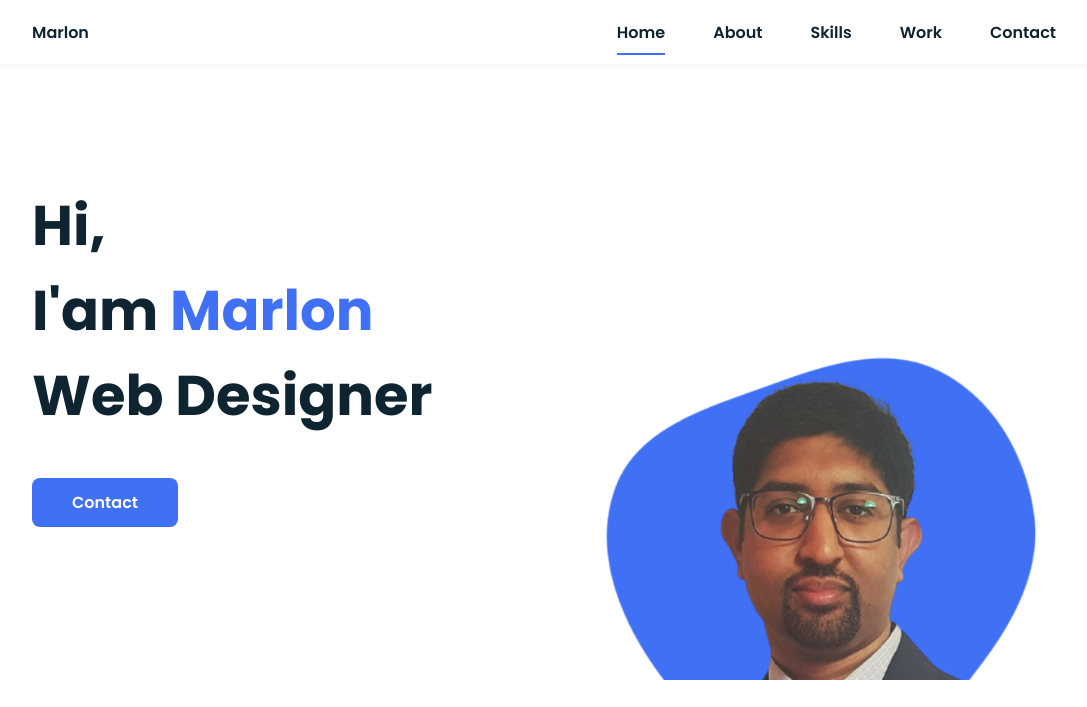
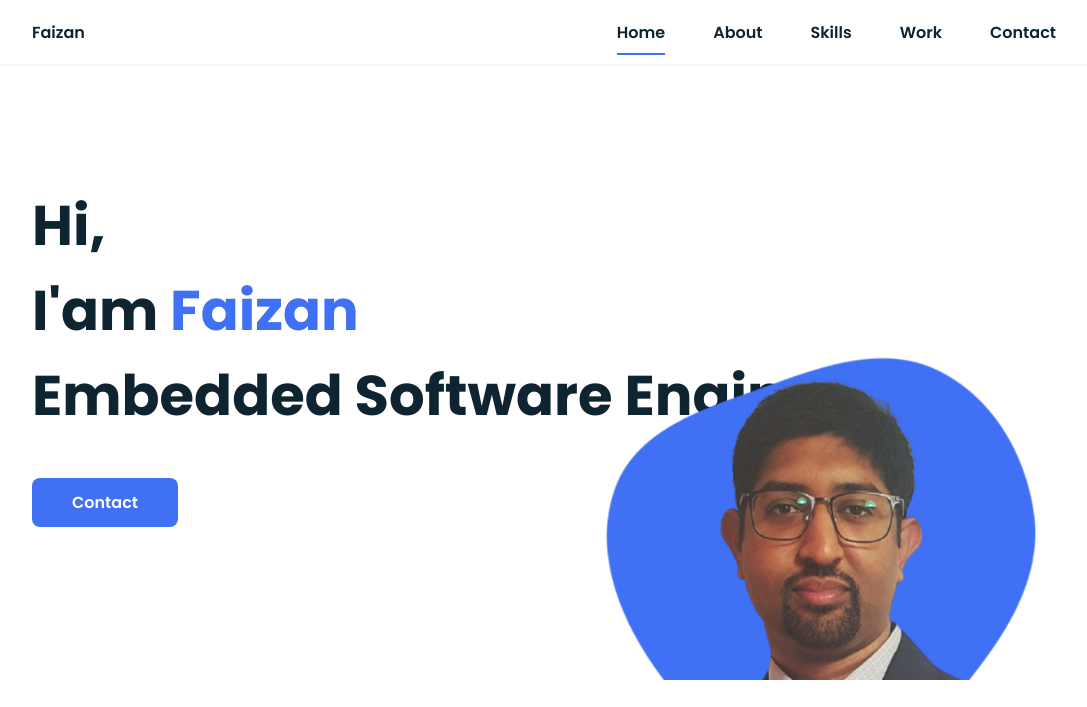
Before and after one commit to Faizan-GNU/faizan.portfolio, a plain HTML site: page index.html in a window 1280 px wide. Shown: the top 707 px of the page, without its empty margins (96-1183 px from the left). Drawn offline with nearby package versions, Linux system fonts and the light colour scheme.

Commit message:
title update

```diff
--- a/index.html
+++ b/index.html
@@ -18,7 +18,7 @@
     <header class="l-header">
         <nav class="nav bd-grid">
             <div>
-                <a href="#" class="nav__logo">Marlon</a>
+                <a href="#" class="nav__logo">Faizan</a>
             </div>
 
             <div class="nav__menu" id="nav-menu">
@@ -41,7 +41,7 @@
         <!--===== HOME =====-->
         <section class="home bd-grid" id="home">
             <div class="home__data">
-                <h1 class="home__title">Hi,<br>I'am <span class="home__title-color">Marlon</span><br> Web Designer</h1>
+                <h1 class="home__title">Hi,<br>I'am <span class="home__title-color">Faizan</span><br> Embedded Software Engineer</h1>
 
                 <a href="#" class="button">Contact</a>
             </div>
@@ -197,7 +197,7 @@
 
     <!--===== FOOTER =====-->
     <footer class="footer">
-        <p class="footer__title">Marlon</p>
+        <p class="footer__title">Faizan</p>
         <div class="footer__social">
             <a href="#" class="footer__icon"><i class='bx bxl-facebook'></i></a>
             <a href="#" class="footer__icon"><i class='bx bxl-instagram'></i></a>
```
